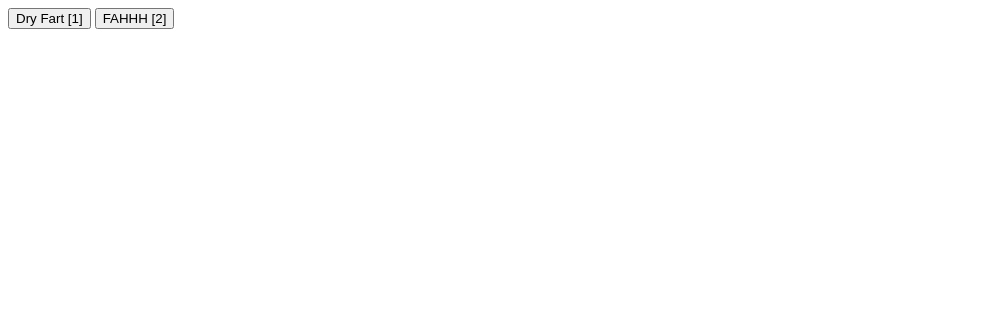
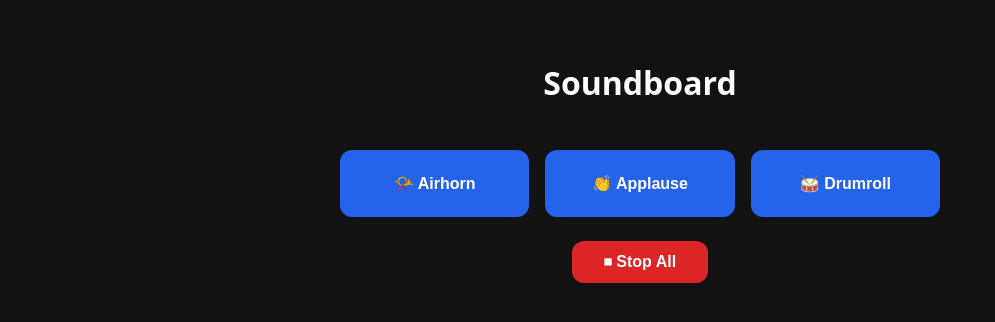
Before and after one commit to nxzyt/soundboard, a plain HTML site: page index.html in a window 1280 px wide. Shown: the whole page, without its empty margins (0-995 px from the left). Drawn offline with Linux system fonts and the light colour scheme.

Commit message:
Enhance soundboard layout and add audio files
Updated the soundboard layout and added new audio files with improved styling.

```diff
--- a/index.html
+++ b/index.html
@@ -1,47 +1,88 @@
 <!DOCTYPE html>
 <html lang="en">
 <head>
+  <meta charset="UTF-8" />
+  <meta name="viewport" content="width=device-width, initial-scale=1.0" />
   <title>My Soundboard</title>
+  <style>
+    body {
+      font-family: system-ui, -apple-system, sans-serif;
+      background-color: #121212;
+      color: #ffffff;
+      display: flex;
+      flex-direction: column;
+      align-items: center;
+      padding: 2rem;
+    }
+    .grid {
+      display: grid;
+      grid-template-columns: repeat(auto-fit, minmax(140px, 1fr));
+      gap: 1rem;
+      width: 100%;
+      max-width: 600px;
+      margin-top: 1.5rem;
+    }
+    button {
+      background-color: #2563eb;
+      color: white;
+      border: none;
+      border-radius: 12px;
+      padding: 1.5rem 1rem;
+      font-size: 1rem;
+      font-weight: 600;
+      cursor: pointer;
+      transition: transform 0.1s, background-color 0.2s;
+    }
+    button:hover {
+      background-color: #1d4ed8;
+    }
+    button:active {
+      transform: scale(0.96);
+    }
+    .stop-btn {
+      background-color: #dc2626;
+      margin-top: 1.5rem;
+      padding: 0.75rem 2rem;
+    }
+    .stop-btn:hover {
+      background-color: #b91c1c;
+    }
+  </style>
 </head>
 <body>
 
-  <!-- 1. YOUR BUTTONS AND AUDIO TAGS GO HERE -->
-  <button id="btn-Dry Fart" onclick="playSound('Dry Fart')">Dry Fart [1]</button>
-  <button id="btn-FAHHH" onclick="playSound('fahhhhhhhhhhhhhh')">FAHHH [2]</button>
+  <h1>Soundboard</h1>
 
-  <audio id="dry-fart" src="dry-fart.mp3"></audio>
-  <audio id="fahhhhhhhhhhhhhh" src="fahhhhhhhhhhhhhh.mp3"></audio>
+  <!-- Audio Files (Hidden from view) -->
+  <audio id="dry-fart" src="sounds/dry-fart.mp3" preload="auto"></audio>
+  <audio id="fahhhhhhhhhhhhhh" src="sounds/fahhhhhhhhhhhhhh.mp3" preload="auto"></audio>
+  <audio id="spongebob-fail" src="sounds/spongebob-fail.mp3" preload="auto"></audio>
 
-  <!-- 2. ADD THE SCRIPT RIGHT BEFORE </body> -->
+  <!-- Soundboard Buttons -->
+  <div class="grid">
+    <button onclick="playSound('dry-fart')">📯 Airhorn</button>
+    <button onclick="playSound('fahhhhhhhhhhhhhh')">👏 Applause</button>
+    <button onclick="playSound('spongebob-fail')">🥁 Drumroll</button>
+  </div>
+
+  <button class="stop-btn" onclick="stopAll()">⏹ Stop All</button>
+
   <script>
-    // Helper function to play and reset audio so you can spam the key
-    function playSound(soundId) {
-      const sound = document.getElementById(soundId);
+    function playSound(id) {
+      stopAll(); // Remove this line if you want sounds to overlap
+      const sound = document.getElementById(id);
       if (sound) {
-        sound.currentTime = 0; // Rewinds to start
+        sound.currentTime = 0;
         sound.play();
       }
     }
 
-    // Listen for keyboard presses anywhere on the page
-    document.addEventListener('keydown', function(event) {
-      // Ignore key presses if the user is typing in an input box
-      if (event.target.tagName === 'INPUT') return;
-
-      // Map keys (lowercase) to your <audio> element IDs
-      const keyMap = {
-        '1': 'Dry Fart',
-        '2': 'fahhhhhhhhhhhhhh',
-        'q': 'airhorn', // You can map letters too
-        ' ': 'bruh'     // Spacebar
-      };
-
-      const soundId = keyMap[event.key.toLowerCase()];
-
-      if (soundId) {
-        playSound(soundId);
-      }
-    });
+    function stopAll() {
+      document.querySelectorAll('audio').forEach(audio => {
+        audio.pause();
+        audio.currentTime = 0;
+      });
+    }
   </script>
 
 </body>
```
